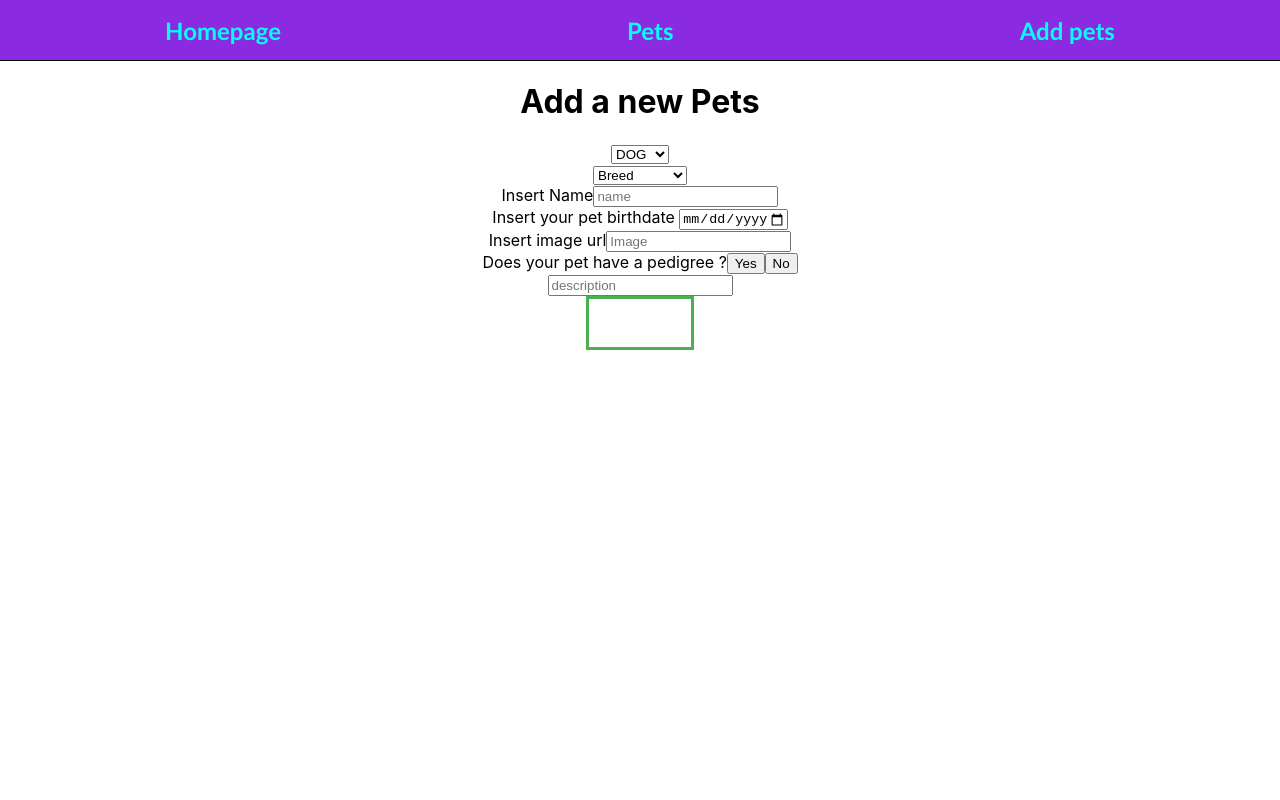
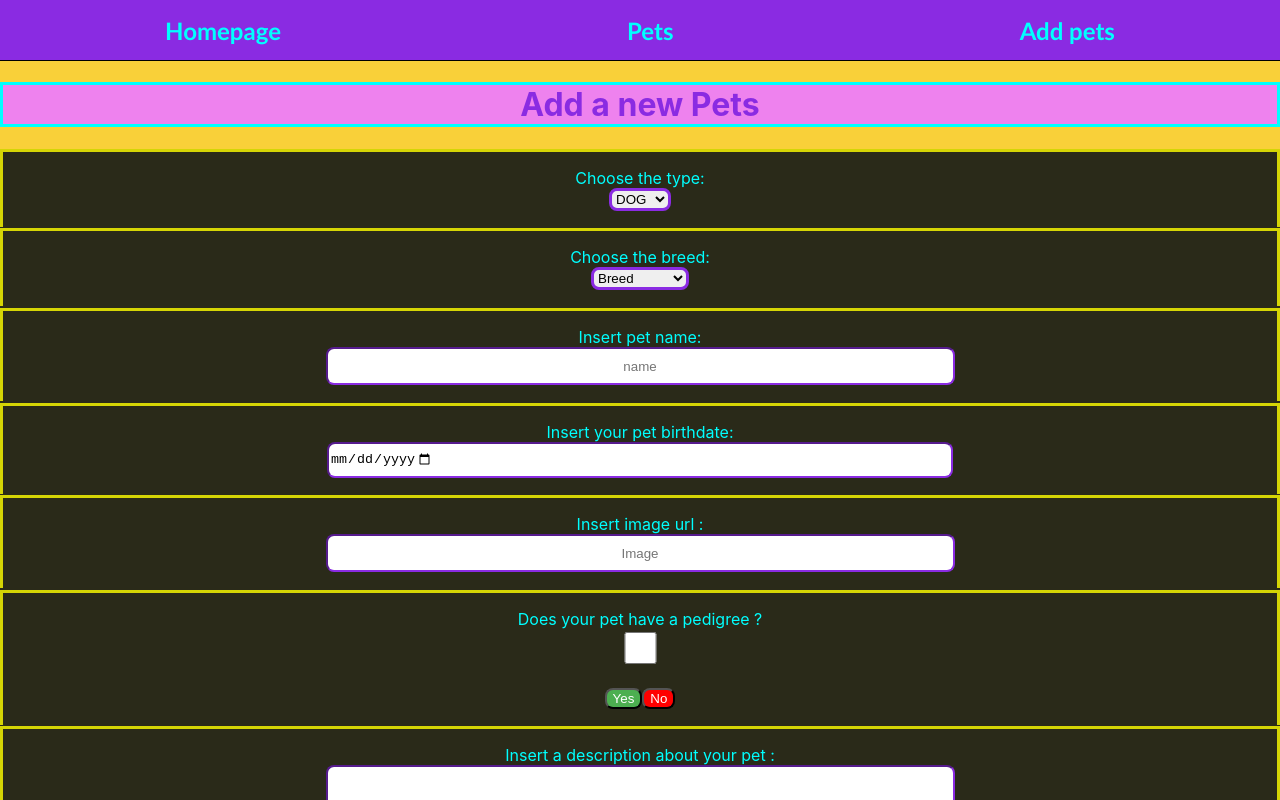
Before and after one commit to Alex-0x/project-pet, a React (Create React App) app: page /pets/new in a window 1280 px wide. Shown: the top 800 px of the page. Built offline with nearby package versions, Linux system fonts and the light colour scheme.

Commit message:
fourth commit

```diff
--- a/src/App.scss
+++ b/src/App.scss
@@ -1,16 +1,14 @@
-@import url("./style/hompage.scss");
+@import url("./style/header.scss");
 @import url("./style/pets.scss");
 @import url("./style/button.scss");
-@import url("./style/form.scss");
+@import url("./style/pets-card.scss");
+@import url("./style/add-pets.scss");
 
 .App {
   text-align: center;
+  background-color: rgb(249, 208, 57);
 }
 
-.App-logo {
-  height: 40vmin;
-  pointer-events: none;
-}
 
 @media (prefers-reduced-motion: no-preference) {
   .App-logo {
--- a/src/pages/pets/pets-card-edit.tsx
+++ b/src/pages/pets/pets-card-edit.tsx
@@ -1,13 +1,27 @@
 import axios from "axios";
 import { useEffect } from "react";
+import { useForm } from "react-hook-form";
 import { useParams } from "react-router-dom";
 import { API_URL } from "../../contants";
 import { IPet } from "../../model/pet-model";
+import { defaultPet } from "../../utils/pet.utils";
+import { Pets } from "./pets";
+
 
 export const PetCardEdit = () => {
  const params = useParams();
  const id = params._id;
 
+ const {
+  register,
+  watch,
+  handleSubmit,
+  setValue,
+  formState: {isValid, errors},
+} = useForm({
+  mode: "onChange",
+  defaultValues: defaultPet,
+});
 
 
 useEffect(() => {
@@ -21,28 +35,34 @@ useEffect(() => {
   return (
     <div className="detail">
       <div>
-        Id: <b>{}</b>
+        <label htmlFor="NameEdit"> Name: </label>
+        <input type="text"
+        placeholder= {defaultPet._id}
+        />
       </div>
       <div>
-        BirthDate: <b>{}</b>
+       <label htmlFor="birthDateEdit"> BirthDate: </label>
+       <input type="date" />
       </div>
       <div>
-       Breed: <b>{}</b>
+       <label htmlFor="typeEdit"> Type: </label>
+       <input type="text" />
       </div>
       <div>
-       Description: <b>{}</b>
+       <label htmlFor="breedEdit"> Breed: </label>
+       <input type="text" />
       </div>
       <div>
-       Image: <b>{}</b>
+       <label htmlFor="ImgUrlEdit"> Img: </label>
+       <input type="text" />
       </div>
       <div>
-        Name: <b>{}</b>
+       <label htmlFor="DescriptionEdit"> Description: </label>
+       <input type="text" />
       </div>
       <div>
-        Pedigree: <b>{}</b>
-      </div>
-      <div>
-        Type: <b>{}</b>
+       <label htmlFor="PedigreeEdit"> Pedigree: </label>
+       <input type="checkbox" />
       </div>
 
       <button>Edit</button>
--- a/src/pages/pets/pets-card.tsx
+++ b/src/pages/pets/pets-card.tsx
@@ -17,7 +17,7 @@ export const PetsCard = (props: Props) => {
             <img id="imgPet" className="imgPet" src={pet.imgUrl}/>
 
             <div className="dataForm">
-                <p className="idPet">Id: <br/>{`${pet._id}`}</p>
+                <b className="idPet">Id: <br/> {`${pet._id}`}</b>
                 <p className="PetName">Name:<br/> {`${pet.name}`}</p>
                 <p className="typePet">Type: <br/>{ `${pet.type}`} </p>
                 <p className="birthDatePet">Birthday:<br/>{`${pet.birthDate}`}</p>
--- a/src/pages/pets/pets-form/pets-form.tsx
+++ b/src/pages/pets/pets-form/pets-form.tsx
@@ -9,12 +9,13 @@ import { IPet } from "../../../model/pet-model"
 import { defaultPet } from "../../../utils/pet.utils";
 
 export const PetsForm = () => {
-    const navigate = useNavigate();
+   // const navigate = useNavigate();
     const {
         register,
         watch,
         handleSubmit,
         setValue,
+        reset,
         formState: {isValid, errors},
     } = useForm({
         mode: "onChange",
@@ -29,20 +30,36 @@ export const PetsForm = () => {
 
     useEffect(() => {
         setValue("pedigree", true, { shouldValidate: true});
-    }, [watchPedigree]);
+
+    }, []);
 
     useEffect(() => {
         setValue("pedigree", false, { shouldValidate: true});
-    }, [watchPedigree]);
+
+     }, []);
 
 
     const onSubmit = async (data:IPet ) => {
         const res = await axios.post(`${API_URL}`, data);
-
+    alert("You have created a new pet post")
         console.log(res)
         console.log(data);
+    reset(defaultPet);
 
     };
+//pedigree btn
+    const [newPedigree, setNewPedigree] = useState<any>({
+       btnTrue: true,
+       btnFalse: false,
+    })
+//pedigree btn
+    const handleInput = (event: any) => {
+        setNewPedigree({
+            ...newPedigree,
+            [event.target.name]: event.target.value,
+
+        });
+    }
 
 
     const now = dayjs().format("YYYY-MM-DD");
@@ -56,12 +73,15 @@ export const PetsForm = () => {
 
     return (
         <div className="pet-Form">
-            <h1>Add a new Pets</h1>
+            <h1 className="titleForm">Add a new Pets</h1>
 
-            <form>
+            <form className="formOne">
 
-                <div className="rowForm">
-                    <select
+                <div className="row">
+                    <label className="queryInput" htmlFor="select">Choose the type:</label>
+                    <br />
+
+                    <select className="selector"
                     {...register("type", {
                         required: {value: true, message:"Field required"}
                     })}
@@ -73,8 +93,11 @@ export const PetsForm = () => {
                 </div>
 
                 {watchType && (
-                    <div className="rowForm">
-                        <select
+
+                    <div className="row">
+                        <label className="queryInput" htmlFor="select2">Choose the breed:</label>
+                        <br />
+                        <select className="selector"
                         {...register("breed", {
                             required: {value: true, message:"Field required"},
                         })}
@@ -96,9 +119,13 @@ export const PetsForm = () => {
                 </select>
         </div>
     )}
+
     <div className="row">
-        <label htmlFor="name">Insert Name</label>
-        <input id="name"
+        <label className="queryInput" htmlFor="name">Insert pet name:</label>
+        <br />
+        <input
+        className="input"
+        id="name"
         {...register("name", {
             required:{value: true, message:"Field required"},
             minLength:{value: 1, message: "Min 1 character allowed"},
@@ -110,8 +137,10 @@ export const PetsForm = () => {
     </div>
 
     <div className="row">
-        <label htmlFor="data">Insert your pet birthdate </label>
+        <label className="queryInput" htmlFor="data">Insert your pet birthdate: </label>
+        <br />
         <input
+        className="input"
             id="birthdate"
             type="date"
             max = {now}
@@ -124,8 +153,10 @@ export const PetsForm = () => {
     </div>
 
     <div className="row">
-       <label htmlFor="image">Insert image url</label>
+       <label className="queryInput" htmlFor="image">Insert image url :</label>
+       <br />
     <input
+    className="input"
     id="image"
     {...register("imgUrl", {
     required: { value: true, message: "Field required" },
@@ -133,30 +164,56 @@ export const PetsForm = () => {
      placeholder="Image"
      />
        {errors.imgUrl && errors.imgUrl?.message}
-    </div>
 
-     <div className="row">
      {watchImage && (
      <img className="preview-image" src={watchImage} alt="" />
     )}
     </div>
 
-    <div>
-    <label htmlFor="pedigree">Does your pet have a pedigree ?</label>
+    <div className="row">
+    <label className="queryInput" htmlFor="pedigree">Does your pet have a pedigree ?</label>
 
         <input
+        className="input"
         id="pedigree"
-        type="hidden"
+        type="checkbox"
         {...register("pedigree")}
 
+
         />
-    <button type="button" className="btnPedigreeTrue" onClick={ () => {setValue("pedigree", true , {shouldValidate: true})  }}>Yes</button>
-    <button type="button" className="btnPedigreeFalse" onClick={ () => {setValue("pedigree", false , {shouldValidate: true})  }}>No</button>
+        <br />
+    <button
+             id="btnTrue"
+                name="btnTrue"
+                     type="button"
+                     className="btnPedigreeTrue"
+                     onChange={(event) =>setNewPedigree(event)}
+                 value={newPedigree.pedigree}
+             onClick={ () => {setValue("pedigree", true ,
+             {shouldValidate: true})
+            }}>Yes
+    </button>
+
+    <button
+             id="btnFalse"
+                 name="btnFalse"
+                    type="button"
+                     className="btnPedigreeFalse"
+                     onChange={(event) =>setNewPedigree(event)}
+                     value= {newPedigree.pedigree}
+                     onClick={ () =>
+                 {setValue("pedigree", false ,
+             {shouldValidate: true})
+         }}>No
+    </button>
     </div>
 
-    <div>
+    <div className="row">
+        <label className="queryInput" htmlFor="description">Insert a description about your pet :</label>
+        <br />
         <input
-        type="text" className="petStory"
+        className="inputDescription"
+        type="text"
         id="description"
         {...register("description", {
         required: { value: true, message: "Field required" },
@@ -167,11 +224,11 @@ export const PetsForm = () => {
 
     </div>
 
-
-
-     <button className="btnSend" disabled={!isValid} onClick={handleSubmit(onSubmit)}>
-    Send
-    </button>
+        <div className="row">
+            <button className="btnSendForm" disabled={!isValid} onClick={handleSubmit(onSubmit)}>
+               Send
+            </button>
+        </div>
 
   </form>
 </div>
--- a/src/pages/pets/pets.tsx
+++ b/src/pages/pets/pets.tsx
@@ -51,13 +51,16 @@ export const Pets = () => {
     }, []);
 
 
+const [searchInput, setSearchInput] = useState([]);
+
 
     return (
      <div className="pets">
         <h1 className="titlePage"> Pets</h1>
         <label htmlFor="search" className="searchTitle">Search your favorite pets</label>
         <input type="search" id="search" name="search" className="searchTxt"/>
-        <input type="submit" className="searchBtn" value="Search"
+        <input
+        type="submit" className="searchBtn" value="Search"
         ></input>
 
        <div className="pets-list">
--- /dev/null
+++ b/src/style/add-pets.scss
@@ -0,0 +1,64 @@
+.titleForm {
+    background-color: violet;
+    color: blueviolet;
+    border: solid;
+    border-color: aqua;
+
+}
+.petForm {
+
+}
+
+.formOne {
+    background-color:rgb(42, 42, 25) ;
+
+}
+
+.rowForm{
+    border: solid;
+    border-color: blueviolet;
+
+}
+
+.selector {
+    border: solid;
+    border-color: blueviolet;
+    border-radius: 0.5rem;
+
+}
+
+.row{
+    border: solid;
+    border-bottom: 2rem;
+    padding: 1rem;
+    border-color: rgb(213, 213, 5);
+    margin-bottom: 0.1rem;
+
+}
+.queryInput {
+    text-align: center;
+    color: aqua;
+
+
+}
+.input {
+    border-color: blueviolet;
+    border-radius: 0.5rem;
+    display: flex;
+    margin-left: auto;
+    margin-right: auto;
+    width: 50%;
+    text-align: center;
+    height: 2rem;
+}
+.inputDescription {
+    border-color: blueviolet;
+    border-radius: 0.5rem;
+    display: flex;
+    margin-left: auto;
+    margin-right: auto;
+    width: 50%;
+    text-align:start;
+    word-wrap: break-word;
+    height: 6rem;
+}
--- a/src/style/button.scss
+++ b/src/style/button.scss
@@ -1,17 +1,6 @@
-.btnSend {
-    background-color: transparent;
-    border: none;
-    color: white;
-    padding: 15px 32px;
-    text-align: center;
-    text-decoration: none;
-    display: inline-block;
-    font-size: 16px;
-    border: solid;
-    border-color: #4CAF50;
-}
+
 .btnEdit {
-    margin-top: 7rem;
+    margin-top: 2rem;
     background-color: yellow;
     color: white;
     width: 5rem;
@@ -35,7 +24,7 @@
     font-size: 100%;
     border: solid;
     border-color: red;
-    margin-top: 7rem;
+    margin-top: 2rem;
     margin-right: 1rem;
     border-radius: 1rem;
     margin-bottom: 1rem;
@@ -44,8 +33,37 @@
 }
 
 .searchBtn{
-    background-color: transparent;
+    height: 2rem;
+    background-color: aqua;
     border: solid;
     border-color: aqua;
     border-radius: 0.5rem;
 }
+
+.btnPedigreeTrue {
+    color: white;
+    border-radius: 0.5rem;
+    background-color: #4CAF50;
+
+}
+.btnPedigreeFalse {
+    color: white;
+    border-radius: 0.5rem;
+    background-color: red;
+}
+
+.btnSendForm {
+    background-color: #4CAF50;
+    border: none;
+    color: white;
+    padding: 15px 32px;
+    text-align: center;
+    text-decoration: none;
+    display: inline-block;
+    font-size: 16px;
+    border: solid;
+    border-color: blueviolet;
+    border-radius: 0.5rem;
+
+
+}
```
Also changed, not shown: src/style/pets-card.scss (renamed from src/style/form.scss, +24 -19 lines), src/style/pets.scss (+9 -3 lines), src/style/header.scss (renamed from src/style/hompage.scss).
